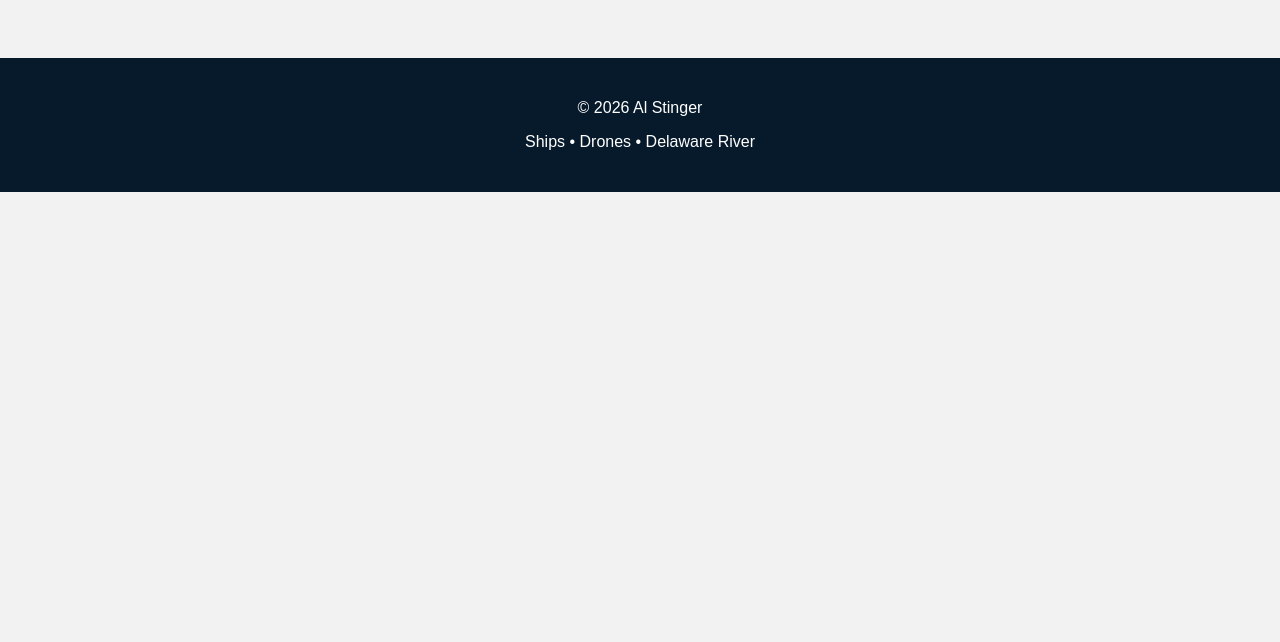
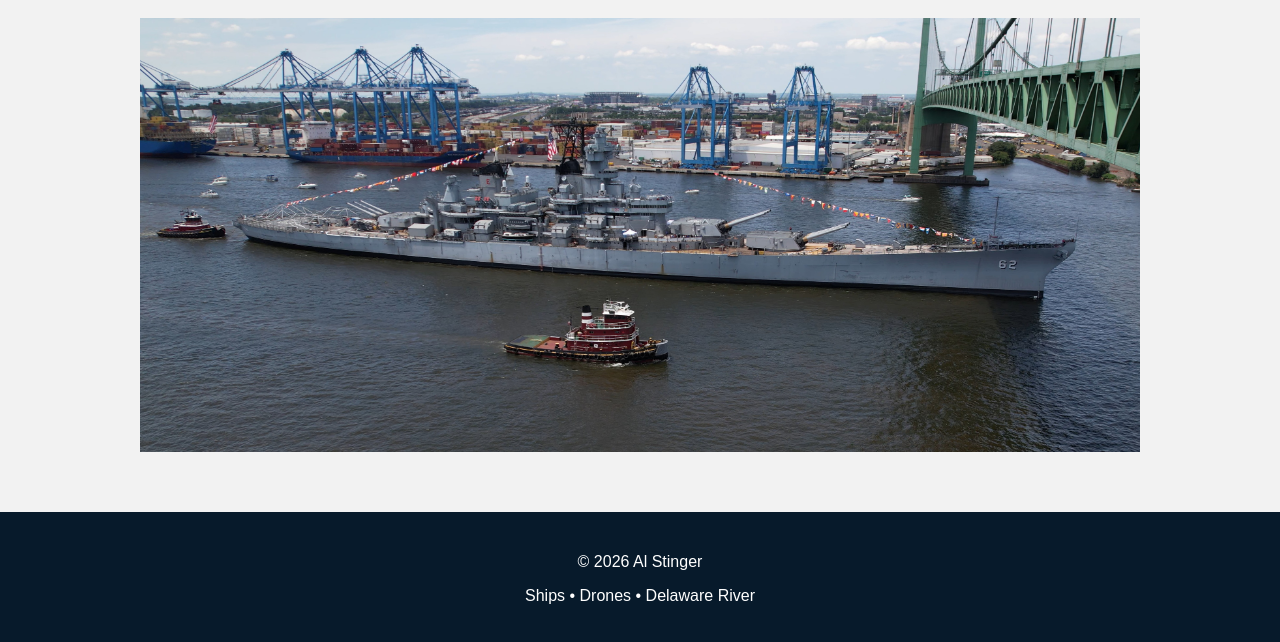
Before and after one commit to kraggman/alstinger.com, a plain HTML site: page index.html in a window 1280 px wide. Shown: the part 3020-3662 px from the top of the page. Before the commit the page ends 3212 px from the top, so only its background shows below. Drawn offline with Linux system fonts and the light colour scheme.

Commit message:
Update index.html

```diff
--- a/index.html
+++ b/index.html
@@ -163,6 +163,10 @@ footer {
     alt="Tugboat"
     width="1000">
 
+<img src="shot2.jpg"
+    alt="BB-62"
+    width="1000">
+
 </div>
 
 </div>
```
